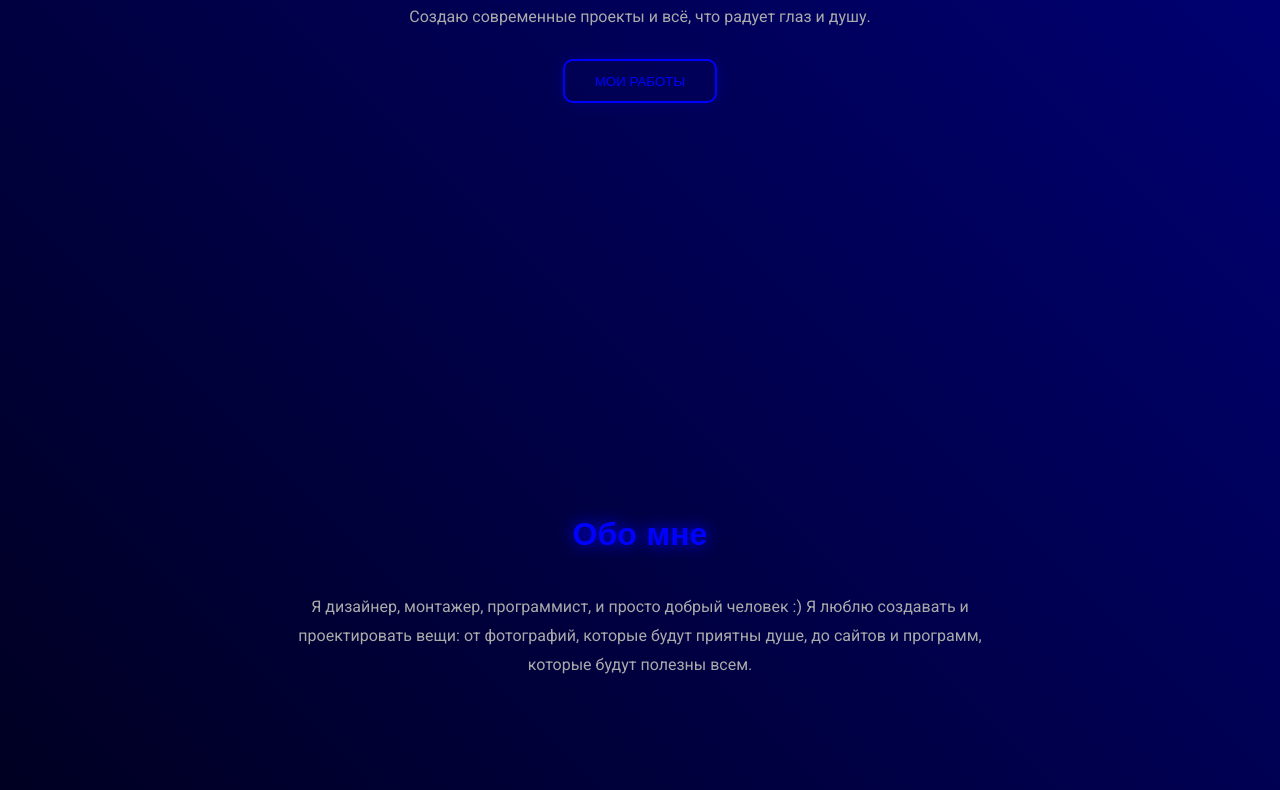
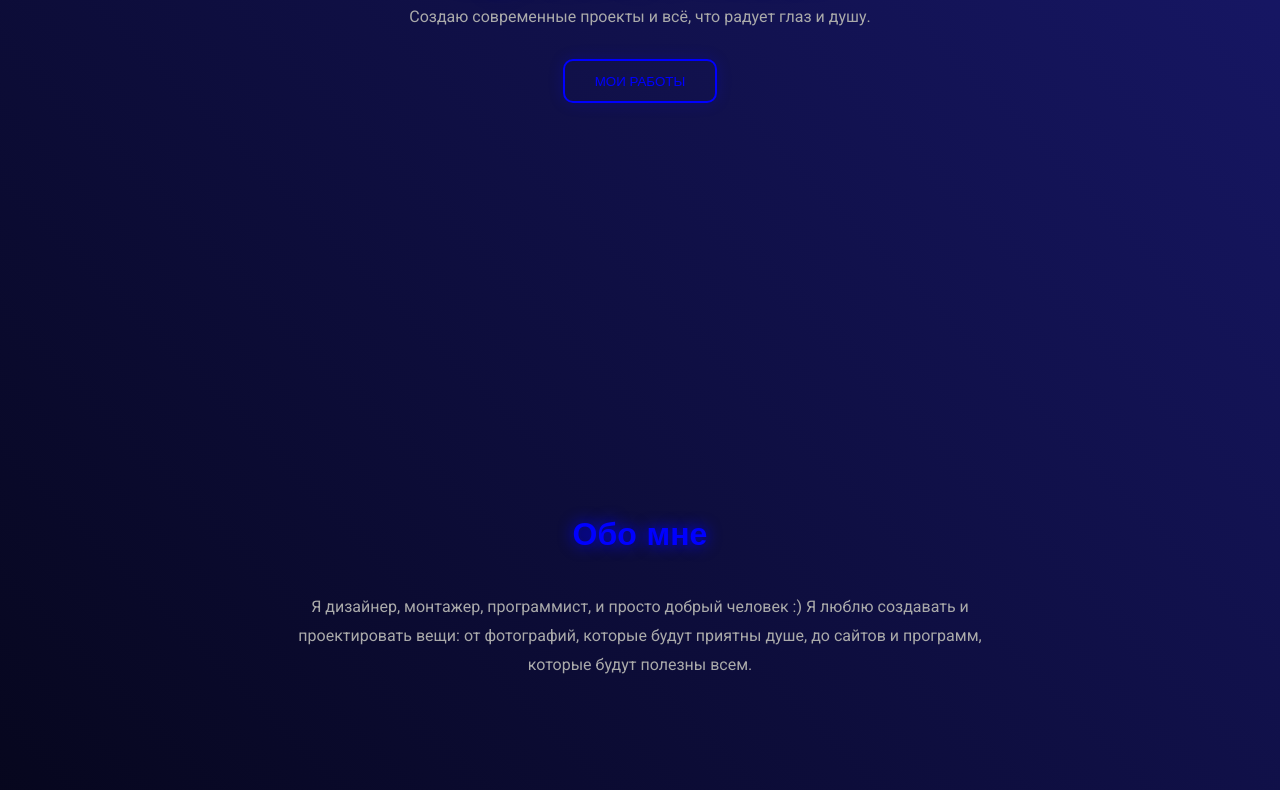
Before and after one commit to 14AZV/my-work, a plain HTML site: page index.html in a window 1280 px wide. Shown: the part 387-1177 px from the top of the page. Drawn offline with Linux system fonts and the light colour scheme.

Commit message:
Update index.html

```diff
--- a/index.html
+++ b/index.html
@@ -17,7 +17,7 @@
    body {
   font-family: 'Roboto', sans-serif;
   /* Диагональный градиент: черный -> темно-фиолетовый */
-  background: linear-gradient(45deg, #000000, #000080);
+  background: linear-gradient(45deg, #000000, #191970);
   color: #e0e0e0;
   overflow-x: hidden;
   min-height: 100vh;
```
